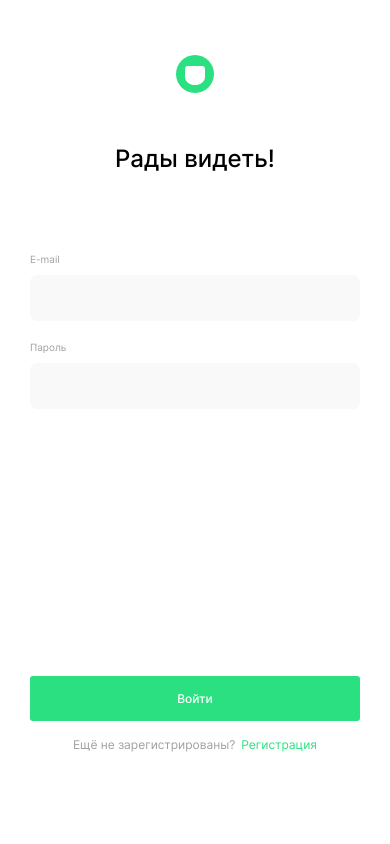
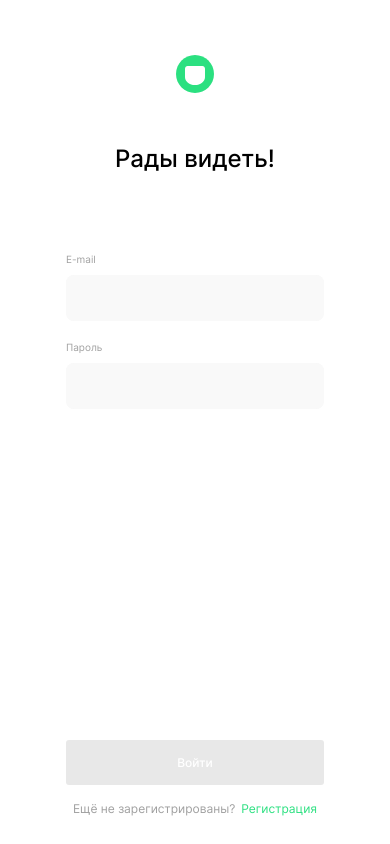
Before and after one commit to proactative/movies-explorer-frontend, a React (Create React App) app: page /signin in a window 390 px wide. Built offline with nearby package versions, Linux system fonts and the light colour scheme.

Commit message:
feat: add validation to Login/Register and improve layouts

```diff
--- a/src/components/AuthForm/AuthForm.css
+++ b/src/components/AuthForm/AuthForm.css
@@ -1,4 +1,18 @@
-.auth-form__fieldset {
+.auth {
+  display: flex;
+  flex-direction: column;
+  justify-content: start;
+  height: 100%;
+}
+
+.auth__form {
+  display: flex;
+  flex-direction: column;
+  justify-content: space-between;
+  height: 100%;
+}
+
+.auth__fieldset {
   border: none;
   padding: 0;
   margin-inline-start: 0;
@@ -7,10 +21,10 @@
   padding-inline-start: 0;
   padding-inline-end: 0;
   padding-block-end: 0;
-  min-height: 335px;
+  flex-grow: 1;
 }
 
-.auth-form__title {
+.auth__title {
   text-align: left;
   margin-block-start: 0;
   margin-block-end: 0;
@@ -19,9 +33,10 @@
   line-height: 29px;
   padding: 40px 0;
   margin-top: 0;
+  flex-grow: 0;
 }
 
-.auth-form__button {
+.auth__form-button {
   background-color: var(--accent-green-color);
   width: 100%;
   border: none;
@@ -34,7 +49,11 @@
   height: 45px;
   cursor: pointer;
   opacity: 1;
-  transition: opacity .3s linear;
+  transition: opacity 0.3s linear;
+}
+
+.auth__form-button_disabled {
+  background-color: var(--border-bottom-color);
 }
 
 .auth-form__button:hover {
@@ -42,21 +61,21 @@
 }
 
 @media screen and (max-width: 400px) {
-  .auth-form__fieldset {
-    min-height: 423px;
-  }
-
-  .auth-form__button {
+  .auth__form-button {
     font-size: 12px;
     line-height: 15px;
   }
 
-	.auth-form__title {
+  .auth__title {
     margin: 11px 0 40px;
     text-align: center;
   }
 
-	.auth-form {
+  .auth__form {
     width: 100%;
   }
+
+  .auth {
+    width: 258px;
   }
+}
--- a/src/components/AuthForm/AuthForm.js
+++ b/src/components/AuthForm/AuthForm.js
@@ -1,14 +1,22 @@
-import React from 'react';
-import './AuthForm.css';
+import React from 'react'
+import './AuthForm.css'
 
-function AuthForm(props) {
+function Auth(props) {
   return (
-    <div className="auth-form">
-      <h2 className="auth-form__title">{props.formTitle}</h2>
-			<fieldset className="auth-form__fieldset">{props.children}</fieldset>
-			<button className="auth-form__button">{props.buttonTitle}</button>
+    <div className="auth">
+      <h2 className="auth__title">{props.formTitle}</h2>
+      <form className="auth__form" onSubmit={props.onSubmitFunction}>
+        <fieldset className="auth__fieldset">{props.children}</fieldset>
+        <button
+          className={props.className}
+          type="submit"
+          disabled={props.disabled}
+        >
+          {props.buttonTitle}
+        </button>
+      </form>
     </div>
-  );
+  )
 }
 
-export default AuthForm;
+export default Auth
--- a/src/components/AuthFormLabel/AuthFormLabel.css
+++ b/src/components/AuthFormLabel/AuthFormLabel.css
@@ -6,6 +6,7 @@
 	font-weight: 400;
   font-size: 10px;
   line-height: 12px;
+  margin-bottom: 10px;
 }
 
 .auth-form-label__input {
@@ -14,7 +15,7 @@
   border-radius: 8px;
   height: 46px;
 	border: none;
-	margin: 10px 0 20px;
+	margin: 10px 0 10px;
   font-weight: 500;
   font-size: 13px;
   line-height: 16px;
@@ -26,10 +27,9 @@
   transition: outline .3s linear;
 }
 
-.auth-form-label__input_error {
+.error {
   color: var(--alarm-form-color);
 }
-
 .auth-form-label__input:hover {
   outline: 2px solid var(--border-bottom-color);
 }
--- a/src/components/AuthFormLabel/AuthFormLabel.js
+++ b/src/components/AuthFormLabel/AuthFormLabel.js
@@ -6,11 +6,16 @@ function AuthFormLabel(props) {
     <label className="auth-form-label">
      {props.labelText}
       <input
-        className="auth-form-label__input"
+        className={props.inputClassName}
         name={props.name}
         type={props.type}
         id={props.id}
+        value={props.value}
         required
+        minLength={props.minLength}
+        maxLength={props.gmaxLength}
+        onChange={props.onChancheHandler}
+        pattern={props.pattern}
       />
       <span id={props.spanId} className="auth-form-label__span">{props.errorMessage}</span>
     </label>
--- a/src/components/Login/Login.css
+++ b/src/components/Login/Login.css
@@ -6,6 +6,7 @@
   flex-direction: column;
   padding: 70px 0 0;
   box-sizing: border-box;
+  height: 100vh;
 }
 
 @media screen and (max-width: 768px) {
--- a/src/components/Login/Login.js
+++ b/src/components/Login/Login.js
@@ -1,31 +1,90 @@
-import React from 'react';
-import './Login.css';
-import Logo from '../Logo/Logo';
-import AuthForm from '../AuthForm/AuthForm';
-import AuthFormLabel from '../AuthFormLabel/AuthFormLabel';
-import RedirectionLinkArea from '../RedirectionLinkArea/RedirectioLinkArea';
+import React from 'react'
+import './Login.css'
+import Logo from '../Logo/Logo'
+import AuthForm from '../AuthForm/AuthForm'
+import AuthFormLabel from '../AuthFormLabel/AuthFormLabel'
+import RedirectionLinkArea from '../RedirectionLinkArea/RedirectioLinkArea'
 
 function Login() {
+  const [email, setEmail] = React.useState('')
+  const [password, setPassword] = React.useState('')
+  const [isEmailInputValid, setIsEmailInputValid] = React.useState(false)
+  const [isPasswordInputValid, setIsPasswordInputValid] = React.useState(false)
+  const [emailInputErrorMessage, setEmailInputErrorMessage] = React.useState('')
+  const [passwordInputErrorMessage, setPasswordInputErrorMessage] = React.useState('')
+  const [isFormValid, setIsFormValid] = React.useState(false)
+
+  function handleEmailInputChange(e) {
+    if (e.target.validity.valid) {
+      setIsEmailInputValid(true)
+      setEmailInputErrorMessage('')
+    } else {
+      setIsEmailInputValid(false)
+      setEmailInputErrorMessage(e.target.validationMessage)
+    }
+    setEmail(e.target.value);
+  }
+
+  function handlePasswordInputChange(e) {
+    if (e.target.validity.valid) {
+      setIsPasswordInputValid(true)
+      setPasswordInputErrorMessage('')
+    } else {
+      setIsPasswordInputValid(false)
+      setPasswordInputErrorMessage(e.target.validationMessage)
+    }
+    setPassword(e.target.value);
+  }
+
+  React.useEffect(() => {
+    setIsFormValid(isEmailInputValid && isPasswordInputValid)
+  }, [isEmailInputValid, isPasswordInputValid])
+
+  // alert is a temporary solution only for level-2
+  function handleSubmit(e) {
+    e.preventDefault();
+    isFormValid && alert('Форма принята');
+  }
+
   return (
     <div className="login">
       <Logo />
-      <AuthForm formTitle="Рады видеть!" buttonTitle="Войти">
+      <AuthForm
+        formTitle="Рады видеть!"
+        buttonTitle="Войти"
+        className={isFormValid ? "auth__form-button" : "auth__form-button auth__form-button_disabled"}
+        disabled={isFormValid ? "" : "disabled"}
+        onSubmitFunction={handleSubmit}
+      >
         <AuthFormLabel
           labelText="E-mail"
           type="email"
           name="email"
           id="email"
+          value={email || ''}
+          onChancheHandler={handleEmailInputChange}
+          errorMessage={emailInputErrorMessage || ''}
+          inputClassName={isEmailInputValid ? "auth-form-label__input" : "auth-form-label__input error"}
+          pattern='^.*@.+$'
         />
         <AuthFormLabel
           labelText="Пароль"
           type="password"
           name="password"
           id="password"
+          value={password || ''}
+          onChancheHandler={handlePasswordInputChange}
+          errorMessage={passwordInputErrorMessage || ''}
+          inputClassName={isPasswordInputValid ? "auth-form-label__input" : "auth-form-label__input error"}
         />
       </AuthForm>
-      <RedirectionLinkArea question="Ещё не зарегистрированы?" linkTitle="Регистрация" to="/signup"/>
+      <RedirectionLinkArea
+        question="Ещё не зарегистрированы?"
+        linkTitle="Регистрация"
+        to="/signup"
+      />
     </div>
-  );
+  )
 }
 
-export default Login;
+export default Login
--- a/src/components/RedirectionLinkArea/RedirectionLinkArea.css
+++ b/src/components/RedirectionLinkArea/RedirectionLinkArea.css
@@ -1,17 +1,30 @@
 .redirection-link-area {
   display: flex;
+  align-items: center;
+  justify-content: center;
+  box-sizing: border-box;
+  padding-bottom: 79px;
   gap: 6px;
-	margin: 16px auto 0;
+  margin: 23px auto 0;
+  height: 50px;
+  width: 100%;
 }
 
 .redirection-link-area__question {
-	margin-block-start: 0;
-	margin-block-end: 0;
-	color: var(--secondary-text-color);
-	font-weight: 400;
+  margin-block-start: 0;
+  margin-block-end: 0;
+  color: var(--secondary-text-color);
+  font-weight: 400;
   font-size: 14px;
   line-height: 17px;
   text-align: center;
+}
+
+@media screen and (max-width: 800px) {
+  .redirection-link-area {
+    padding-bottom: 234px;
+    height: 243px;
+  }
 }
 
 @media screen and (max-width: 400px) {
@@ -19,4 +32,9 @@
     font-size: 12px;
     line-height: 15px;
   }
+
+  .redirection-link-area {
+    padding-bottom: 36px;
+    height: 36px;
+  }
 }
--- a/src/components/Register/Register.css
+++ b/src/components/Register/Register.css
@@ -6,18 +6,19 @@
   flex-direction: column;
   padding: 70px 0 0;
   box-sizing: border-box;
+  height: 100vh;
 }
 
 @media screen and (max-width: 768px) {
   .register {
-    padding: 232px 0 0;
+    padding: 230px 0 0;
   }
 }
 
 @media screen and (max-width: 400px) {
   .register {
     width: 100%;
-    padding: 55px 30px 0;
+    padding: 55px 20px 0;
     align-items: center;
   }
 }
--- a/src/components/Register/Register.js
+++ b/src/components/Register/Register.js
@@ -1,37 +1,116 @@
-import React from 'react';
-import './Register.css';
-import Logo from '../Logo/Logo';
-import AuthForm from '../AuthForm/AuthForm';
-import AuthFormLabel from '../AuthFormLabel/AuthFormLabel';
-import RedirectionLinkArea from '../RedirectionLinkArea/RedirectioLinkArea';
+import React from 'react'
+import './Register.css'
+import Logo from '../Logo/Logo'
+import AuthForm from '../AuthForm/AuthForm'
+import AuthFormLabel from '../AuthFormLabel/AuthFormLabel'
+import RedirectionLinkArea from '../RedirectionLinkArea/RedirectioLinkArea'
 
 function Register() {
+  const [user, setUser] = React.useState('')
+  const [email, setEmail] = React.useState('')
+  const [password, setPassword] = React.useState('')
+  const [isUserInputValid, setIsUserInputValid] = React.useState(false)
+  const [isEmailInputValid, setIsEmailInputValid] = React.useState(false)
+  const [isPasswordInputValid, setIsPasswordInputValid] = React.useState(false)
+  const [userInputErrorMessage, setUserInputErrorMessage] = React.useState('')
+  const [emailInputErrorMessage, setEmailInputErrorMessage] = React.useState('')
+  const [passwordInputErrorMessage, setPasswordInputErrorMessage] = React.useState('')
+  const [isFormValid, setIsFormValid] = React.useState(false)
+
+  function handleUserInputChange(e) {
+    if (e.target.validity.valid) {
+      setIsUserInputValid(true)
+      setUserInputErrorMessage('')
+    } else {
+      setIsUserInputValid(false)
+      setUserInputErrorMessage(e.target.validationMessage)
+    }
+    setUser(e.target.value);
+  }
+
+  function handleEmailInputChange(e) {
+    if (e.target.validity.valid) {
+      setIsEmailInputValid(true)
+      setEmailInputErrorMessage('')
+    } else {
+      setIsEmailInputValid(false)
+      setEmailInputErrorMessage(e.target.validationMessage)
+    }
+    setEmail(e.target.value);
+  }
+
+  function handlePasswordInputChange(e) {
+    if (e.target.validity.valid) {
+      setIsPasswordInputValid(true)
+      setPasswordInputErrorMessage('')
+    } else {
+      setIsPasswordInputValid(false)
+      setPasswordInputErrorMessage(e.target.validationMessage)
+    }
+    setPassword(e.target.value);
+  }
+
+  React.useEffect(() => {
+    setIsFormValid( isUserInputValid && isEmailInputValid && isPasswordInputValid);
+  }, [isUserInputValid, isEmailInputValid, isPasswordInputValid]);
+
+  // alert is a temporary solution only for level-2
+  function handleSubmit(e) {
+    e.preventDefault();
+    isFormValid && alert('Форма принята');
+  }
+
   return (
     <div className="register">
       <Logo />
-      <AuthForm formTitle="Добро пожаловать!" buttonTitle="Зарегистрироваться">
+      <AuthForm
+      formTitle="Добро пожаловать!"
+      buttonTitle="Зарегистрироваться"
+      className={isFormValid ? "auth__form-button" : "auth__form-button auth__form-button_disabled"}
+      disabled={isFormValid ? "" : "disabled"}
+      onSubmitFunction={handleSubmit}
+      >
         <AuthFormLabel
           labelText="Имя"
           type="text"
           name="name"
           id="name"
+          minLength="2"
+          maxLength="30"
+          value={user || ''}
+          onChancheHandler={handleUserInputChange}
+          errorMessage={userInputErrorMessage || ""}
+          inputClassName={isUserInputValid ? "auth-form-label__input" : "auth-form-label__input error"}
         />
         <AuthFormLabel
           labelText="E-mail"
           type="email"
           name="email"
           id="email"
+          value={email || ''}
+          onChancheHandler={handleEmailInputChange}
+          errorMessage={emailInputErrorMessage || ""}
+          inputClassName={isEmailInputValid ? "auth-form-label__input" : "auth-form-label__input error"}
+          pattern='^.*@.+$'
         />
         <AuthFormLabel
           labelText="Пароль"
           type="password"
           name="password"
           id="password"
+          value={password || ''}
+          onChancheHandler={handlePasswordInputChange}
+          errorMessage={passwordInputErrorMessage || ""}
+          inputClassName={isPasswordInputValid ? "auth-form-label__input" : "auth-form-label__input error"}
         />
       </AuthForm>
-      <RedirectionLinkArea question="Уже зарегистрированы?" linkTitle="Войти" to="/signin" />
+      <RedirectionLinkArea
+        question="Уже зарегистрированы?"
+        linkTitle="Войти"
+        to="/signin"
+      />
     </div>
-  );
+  )
 }
 
-export default Register;
+export default Register
```
Lines whose indentation alone changed are shown as unchanged.
